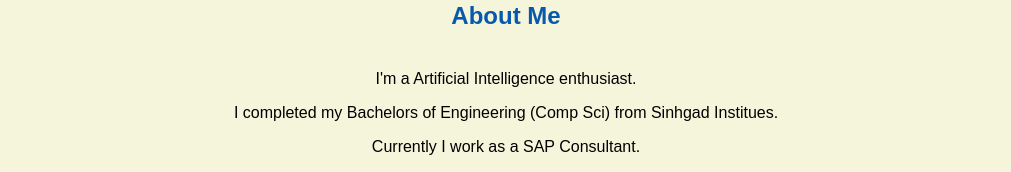
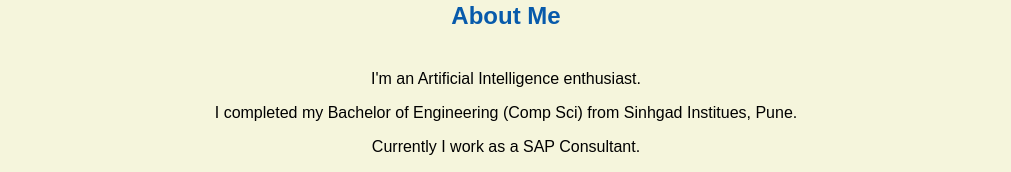
Before and after one commit to h780/h780.github.io, a plain HTML site: page index.html in a window 1280 px wide. Shown: the part 513-685 px from the top of the page, without its empty margins (134-1145 px from the left). Drawn offline with Linux system fonts and the light colour scheme.

Commit message:
Grammatical corrections.

```diff
--- a/index.html
+++ b/index.html
@@ -18,8 +18,8 @@
     <img src="images/banner.jpg" width = "75%">
     <h1>Harsh Sharma's Portal</h1>
     <h2>About Me</h2>
-    <p>I'm a Artificial Intelligence enthusiast.</p>
-    <p>I completed my Bachelors of Engineering (Comp Sci) from Sinhgad Institues.</p>
+    <p>I'm an Artificial Intelligence enthusiast.</p>
+    <p>I completed my Bachelor of Engineering (Comp Sci) from Sinhgad Institues, Pune.</p>
     <p>Currently I work as a SAP Consultant.</p>
     <h2>Credentials and Portfolio</h2>
 
```
